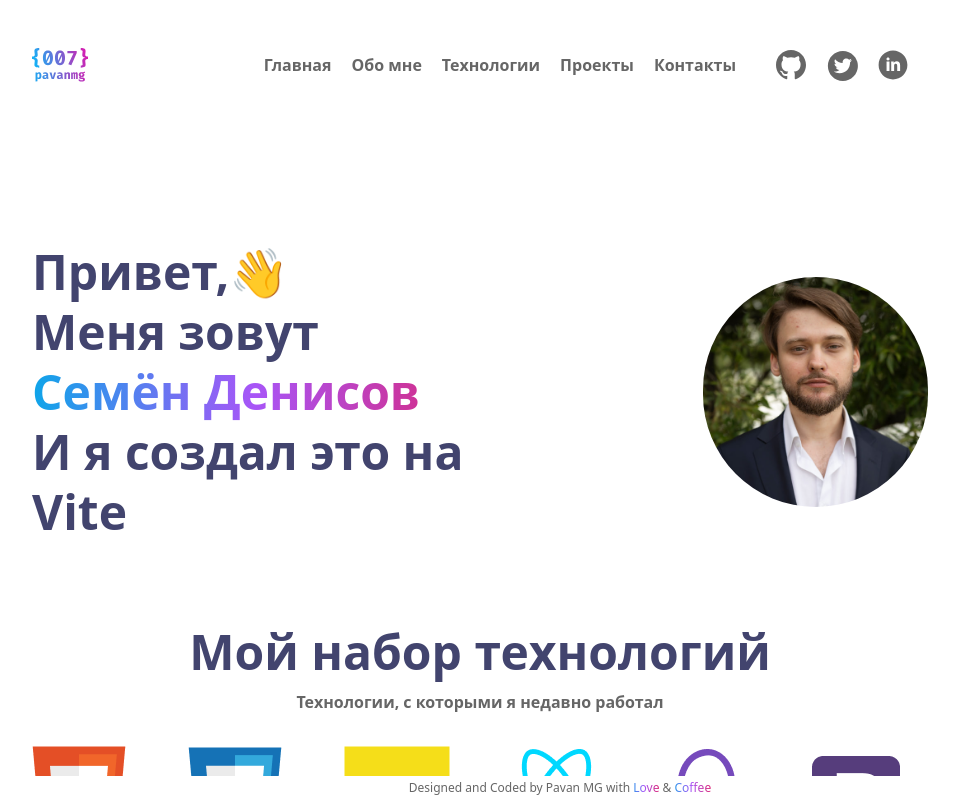
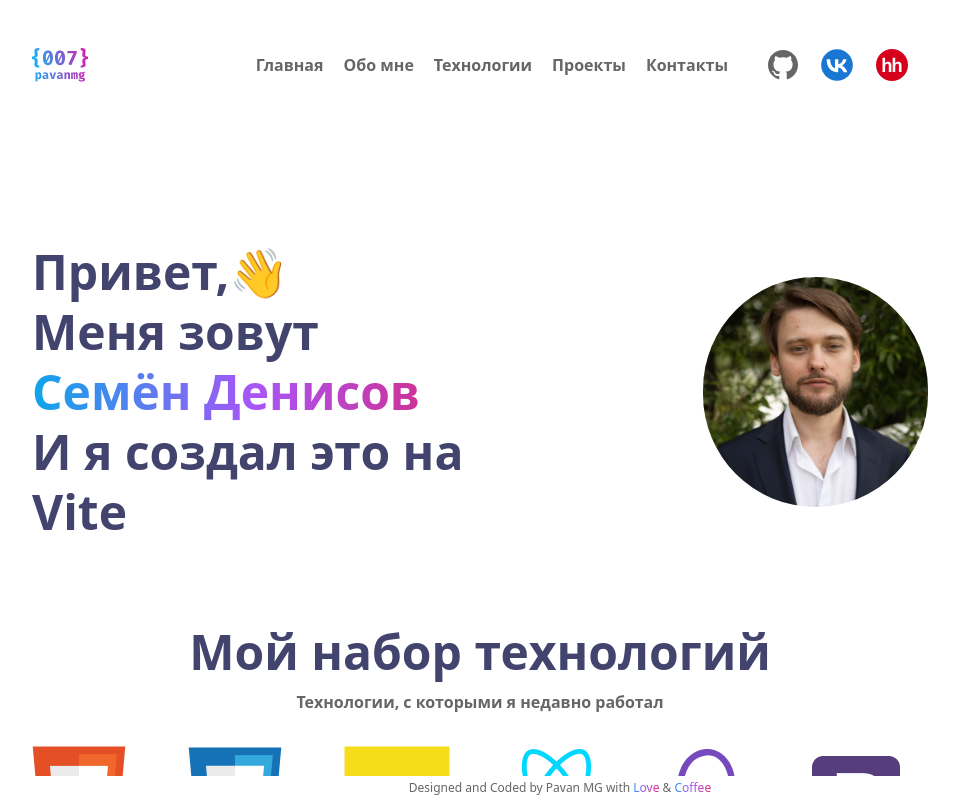
Before and after one commit to Samaelish/Pavan-MG-test-portfolio, a React (Vite) app: page / in a window 1280 px wide. Shown: the top 798 px of the page, without its empty margins (160-1119 px from the left). Built offline with nearby package versions, Linux system fonts and the light colour scheme.

Commit message:
changed social props and icons

```diff
--- a/src/components/Header.jsx
+++ b/src/components/Header.jsx
@@ -3,7 +3,7 @@ import { logos, socialMediaUrl } from '../Details'
 
 function Header() {
   const [isOpen, setIsOpen] = useState(false)
-  const { linkdein, github, twitter } = socialMediaUrl
+  const { headhunter, github, vkontakte } = socialMediaUrl
   const toggleClass = () => {
     setIsOpen(!isOpen)
   }
@@ -80,30 +80,36 @@ function Header() {
             </a>
           </li>
           <li>
-            <a href={twitter} target='_blank' rel='noreferrer noopener'>
+            <a href={vkontakte} target='_blank' rel='noreferrer noopener'>
+              <svg xmlns='http://www.w3.org/2000/svg' x='0px' y='0px' width='38' height='38' viewBox='0 0 48 48'>
+                <path fill='#1976d2' d='M24,4C13,4,4,13,4,24s9,20,20,20s20-9,20-20S35,4,24,4z'></path>
+                <path
+                  fill='#fff'
+                  d='M25.2,33.2c-9,0-14.1-6.1-14.3-16.4h4.5c0.1,7.5,3.5,10.7,6.1,11.3V16.8h4.2v6.5c2.6-0.3,5.3-3.2,6.2-6.5h4.2	c-0.7,4-3.7,7-5.8,8.2c2.1,1,5.5,3.6,6.7,8.2h-4.7c-1-3.1-3.5-5.5-6.8-5.9v5.9H25.2z'
+                ></path>
+              </svg>
+            </a>
+          </li>
+          <li>
+            <a href={headhunter} target='_blank' rel='noreferrer noopener'>
               <svg
                 className='fill-dark-content'
                 width='32'
                 height='32'
-                viewBox='0 0 32 32'
+                viewBox='0 0 48 48'
                 fill='none'
                 xmlns='http://www.w3.org/2000/svg'
               >
-                <path d='M16.875 1.875C8.59152 1.875 1.875 8.59152 1.875 16.875C1.875 25.1585 8.59152 31.875 16.875 31.875C25.1585 31.875 31.875 25.1585 31.875 16.875C31.875 8.59152 25.1585 1.875 16.875 1.875ZM24.0837 13.1819C24.0937 13.3393 24.0937 13.5033 24.0937 13.6641C24.0937 18.5792 20.3504 24.2411 13.51 24.2411C11.4007 24.2411 9.44531 23.6283 7.79799 22.5737C8.09933 22.6071 8.38728 22.6205 8.69531 22.6205C10.4364 22.6205 12.0368 22.0312 13.3125 21.0335C11.6786 21 10.3058 19.9286 9.83705 18.4554C10.4096 18.5391 10.9252 18.5391 11.5145 18.3884C10.6732 18.2175 9.91699 17.7605 9.37438 17.0953C8.83178 16.43 8.53623 15.5973 8.53795 14.7388V14.692C9.03013 14.9699 9.60938 15.1406 10.2154 15.1641C9.70595 14.8245 9.28814 14.3645 8.99903 13.8249C8.70993 13.2852 8.55845 12.6825 8.55804 12.0703C8.55804 11.3772 8.73884 10.7444 9.06362 10.1953C9.99744 11.3449 11.1627 12.2851 12.4837 12.9548C13.8047 13.6245 15.2518 14.0088 16.731 14.0826C16.2054 11.5547 18.0938 9.50893 20.3638 9.50893C21.4353 9.50893 22.3996 9.95759 23.0792 10.6808C23.9196 10.5234 24.7232 10.2087 25.4397 9.78683C25.1618 10.6473 24.5792 11.3739 23.8058 11.8326C24.5558 11.7522 25.279 11.5446 25.9487 11.2533C25.4431 11.9967 24.8103 12.6562 24.0837 13.1819Z' />
-              </svg>
-            </a>
-          </li>
-          <li>
-            <a href={linkdein} target='_blank' rel='noreferrer noopener'>
-              <svg
-                className='fill-dark-content'
-                width='30'
-                height='30'
-                viewBox='0 0 30 30'
-                fill='none'
-                xmlns='http://www.w3.org/2000/svg'
-              >
-                <path d='M15 0.599976C7.04701 0.599976 0.600006 7.04698 0.600006 15C0.600006 22.953 7.04701 29.4 15 29.4C22.953 29.4 29.4 22.953 29.4 15C29.4 7.04698 22.953 0.599976 15 0.599976ZM11.475 20.9685H8.55901V11.5845H11.475V20.9685ZM9.99901 10.4325C9.07801 10.4325 8.48251 9.77997 8.48251 8.97297C8.48251 8.14948 9.09601 7.51648 10.0365 7.51648C10.977 7.51648 11.553 8.14948 11.571 8.97297C11.571 9.77997 10.977 10.4325 9.99901 10.4325ZM22.125 20.9685H19.209V15.768C19.209 14.5575 18.786 13.7355 17.7315 13.7355C16.926 13.7355 16.4475 14.292 16.236 14.8275C16.158 15.018 16.1385 15.288 16.1385 15.5565V20.967H13.221V14.577C13.221 13.4055 13.1835 12.426 13.1445 11.583H15.678L15.8115 12.8865H15.87C16.254 12.2745 17.1945 11.3715 18.768 11.3715C20.6865 11.3715 22.125 12.657 22.125 15.42V20.9685Z' />
+                <path
+                  xmlns='http://www.w3.org/2000/svg'
+                  d='M24 48c13.255 0 24-10.745 24-24S37.255 0 24 0 0 10.745 0 24s10.745 24 24 24'
+                  fill='#D6001C'
+                />
+                <path
+                  xmlns='http://www.w3.org/2000/svg'
+                  d='M13.65 13.169v8.164c1.243-1.482 2.733-2.228 4.461-2.228.89 0 1.687.17 2.402.507.717.335 1.253.765 1.615 1.287.364.527.61 1.104.743 1.74.132.633.198 1.618.198 2.954v8.729h-3.862V26.46c0-1.56-.07-2.548-.217-2.968a1.917 1.917 0 0 0-.775-1c-.372-.251-.835-.375-1.394-.375-.64 0-1.214.16-1.713.478-.51.32-.876.798-1.108 1.437-.236.64-.354 1.585-.35 2.836l-.004 7.454H9.789V13.169h3.862m15.206 0v8.164c1.244-1.482 2.733-2.228 4.46-2.228.887 0 1.69.17 2.406.507.714.335 1.25.765 1.61 1.287a4.69 4.69 0 0 1 .743 1.74c.133.633.199 1.618.199 2.954v8.729h-3.858V26.46c0-1.56-.073-2.548-.22-2.968a1.91 1.91 0 0 0-.777-1c-.368-.251-.835-.375-1.394-.375-.639 0-1.213.16-1.713.478-.503.32-.871.798-1.106 1.437-.232.64-.35 1.585-.35 2.836v7.454H25V13.169h3.857'
+                  fill='#FEFEFE'
+                />
               </svg>
             </a>
           </li>
```
